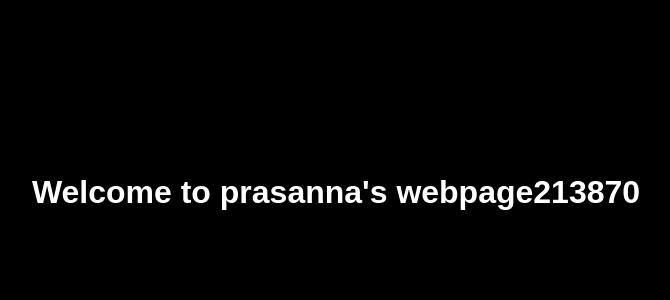
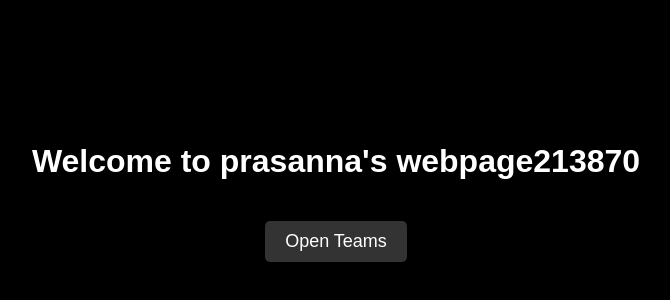
Before and after one commit to prasannapk213870/pkprasanna801gmailcom, a plain HTML site: page prasannas-webpage213870.html in a window 1280 px wide. Shown: the part 208-508 px from the top of the page, without its empty margins (304-974 px from the left). Drawn offline with Linux system fonts and the light colour scheme.

Commit message:
Update prasannas-webpage213870.html

```diff
--- a/prasannas-webpage213870.html
+++ b/prasannas-webpage213870.html
@@ -9,15 +9,51 @@
             background-color: black;
             color: white; /* Optional: to make text readable on black background */
             display: flex;
+            flex-direction: column;
             justify-content: center;
             align-items: center;
             height: 100vh;
             margin: 0;
             font-family: Arial, sans-serif;
         }
+        button {
+            padding: 10px 20px;
+            font-size: 18px;
+            background-color: #333;
+            color: white;
+            border: none;
+            border-radius: 5px;
+            cursor: pointer;
+            margin-top: 20px;
+        }
+        button:hover {
+            background-color: #555;
+        }
     </style>
 </head>
 <body>
     <h1>Welcome to prasanna's webpage213870</h1>
+    <button id="teamsButton">Open Teams</button>
+
+    <script>
+        document.getElementById("teamsButton").addEventListener("click", function() {
+            openTeams();
+        });
+
+        function openTeams() {
+            // Use a custom URI scheme to open Teams
+            // This URI may vary depending on the platform and the installed application
+            // For Windows:
+            var teamsURI = "msteams://";
+            // For Mac:
+            // var teamsURI = "msteams://";
+            // For iOS:
+            // var teamsURI = "msteams://";
+            // For Android:
+            // var teamsURI = "msteams://";
+
+            window.location.href = teamsURI;
+        }
+    </script>
 </body>
 </html>
```
